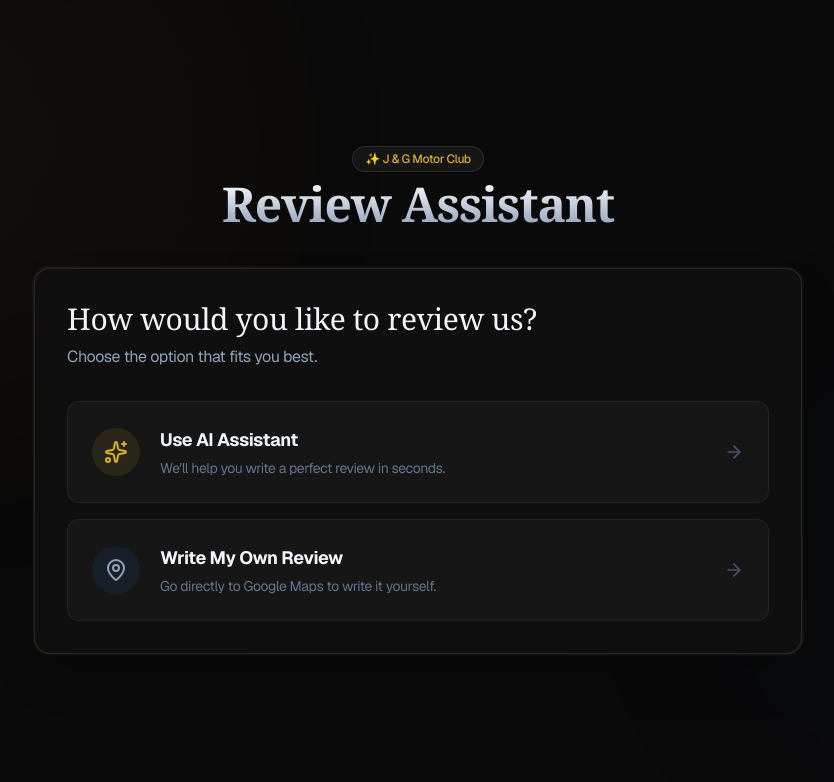
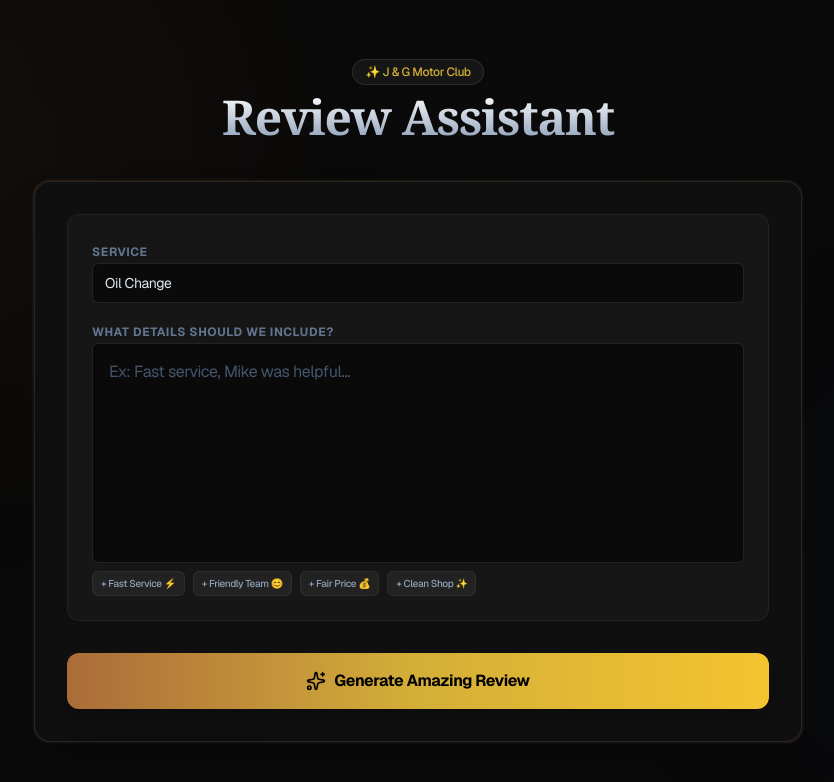
Before and after one commit to siddharth175/jg-motor-club-reviews, a Next.js app: page / in a window 1280 px wide. Shown: the top 782 px of the page, without its empty margins (222-1056 px from the left). Built offline with nearby package versions, Linux system fonts and the light colour scheme.

Commit message:
refactor: remove manual review option per user request

```diff
--- a/src/app/page.tsx
+++ b/src/app/page.tsx
@@ -1,16 +1,16 @@
-"use client";
-
+// ... (imports)
 import { useState } from "react";
 import { ReviewForm, ReviewData } from "@/components/ReviewForm";
 import { ReviewAction } from "@/components/ReviewAction";
-import { LandingSelection } from "@/components/LandingSelection";
+// LandingSelection import removed
 
 export default function Home() {
-  const [step, setStep] = useState<"landing" | "form" | "result">("landing");
+  const [step, setStep] = useState<"form" | "result">("form"); // Default to form
   const [generatedReview, setGeneratedReview] = useState("");
   const [isLoading, setIsLoading] = useState(false);
 
   const handleGenerate = async (data: ReviewData) => {
+    // ... (same as before)
     setIsLoading(true);
     try {
       const response = await fetch("/api/generate", {
@@ -61,10 +61,6 @@ export default function Home() {
 
               <div className="relative bg-[#0F0F0F] border border-white/10 rounded-2xl shadow-2xl p-6 sm:p-8 backdrop-blur-xl">
 
-                {step === "landing" && (
-                  <LandingSelection onSelectAI={() => setStep("form")} />
-                )}
-
                 {step === "form" && (
                   <ReviewForm onGenerate={handleGenerate} isLoading={isLoading} />
                 )}
@@ -72,7 +68,7 @@ export default function Home() {
                 {step === "result" && (
                   <ReviewAction
                     initialReview={generatedReview}
-                    onReset={() => setStep("landing")}
+                    onReset={() => setStep("form")}
                   />
                 )}
               </div>
--- a/src/components/LandingSelection.tsx
+++ /dev/null
@@ -1,75 +0,0 @@
-"use client";
-
-import React from "react";
-import { Sparkles, MapPin, ArrowRight } from "lucide-react";
-import { getGoogleReviewUrl } from "@/lib/google-url";
-
-interface LandingSelectionProps {
-    onSelectAI: () => void;
-}
-
-export const LandingSelection: React.FC<LandingSelectionProps> = ({ onSelectAI }) => {
-
-    const handleWriteOwn = () => {
-        window.open(getGoogleReviewUrl(), "_blank");
-    };
-
-    return (
-        <div className="space-y-8 animate-in fade-in zoom-in-95 duration-500">
-            <div className="space-y-2">
-                <h2 className="text-3xl font-serif text-slate-100">
-                    How would you like to review us?
-                </h2>
-                <p className="text-slate-400">
-                    Choose the option that fits you best.
-                </p>
-            </div>
-
-            <div className="grid grid-cols-1 gap-4">
-                {/* Option 1: AI Assistant */}
-                <button
-                    onClick={onSelectAI}
-                    className="group relative flex items-center p-6 bg-[#161616] border border-white/5 rounded-xl hover:border-gold-500/50 transition-all hover:bg-[#1a1a1a] text-left"
-                >
-                    <div className="absolute inset-0 bg-gradient-to-r from-gold-500/5 to-transparent opacity-0 group-hover:opacity-100 transition-opacity rounded-xl" />
-
-                    <div className="h-12 w-12 rounded-full bg-gold-500/10 flex items-center justify-center mr-5 group-hover:scale-110 transition-transform">
-                        <Sparkles className="h-6 w-6 text-gold-500" />
-                    </div>
-
-                    <div className="flex-1">
-                        <h3 className="text-lg font-bold text-slate-100 group-hover:text-gold-400 transition-colors">
-                            Use AI Assistant
-                        </h3>
-                        <p className="text-sm text-slate-500 mt-1">
-                            We'll help you write a perfect review in seconds.
-                        </p>
-                    </div>
-
-                    <ArrowRight className="h-5 w-5 text-slate-600 group-hover:text-gold-500 group-hover:translate-x-1 transition-all" />
-                </button>
-
-                {/* Option 2: Write My Own */}
-                <button
-                    onClick={handleWriteOwn}
-                    className="group relative flex items-center p-6 bg-[#161616] border border-white/5 rounded-xl hover:border-slate-500/50 transition-all hover:bg-[#1a1a1a] text-left"
-                >
-                    <div className="h-12 w-12 rounded-full bg-slate-800/50 flex items-center justify-center mr-5 group-hover:scale-110 transition-transform">
-                        <MapPin className="h-6 w-6 text-slate-400" />
-                    </div>
-
-                    <div className="flex-1">
-                        <h3 className="text-lg font-bold text-slate-100 group-hover:text-slate-200 transition-colors">
-                            Write My Own Review
-                        </h3>
-                        <p className="text-sm text-slate-500 mt-1">
-                            Go directly to Google Maps to write it yourself.
-                        </p>
-                    </div>
-
-                    <ArrowRight className="h-5 w-5 text-slate-600 group-hover:text-slate-300 group-hover:translate-x-1 transition-all" />
-                </button>
-            </div>
-        </div>
-    );
-};
```
